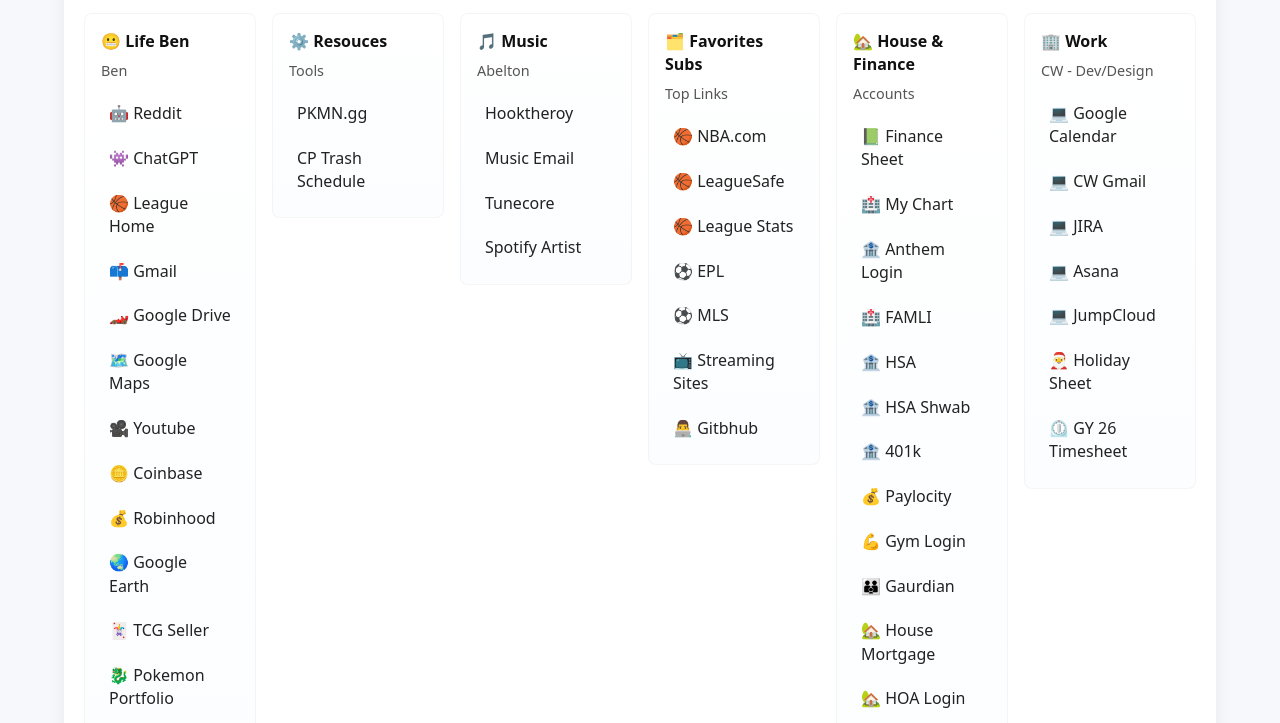
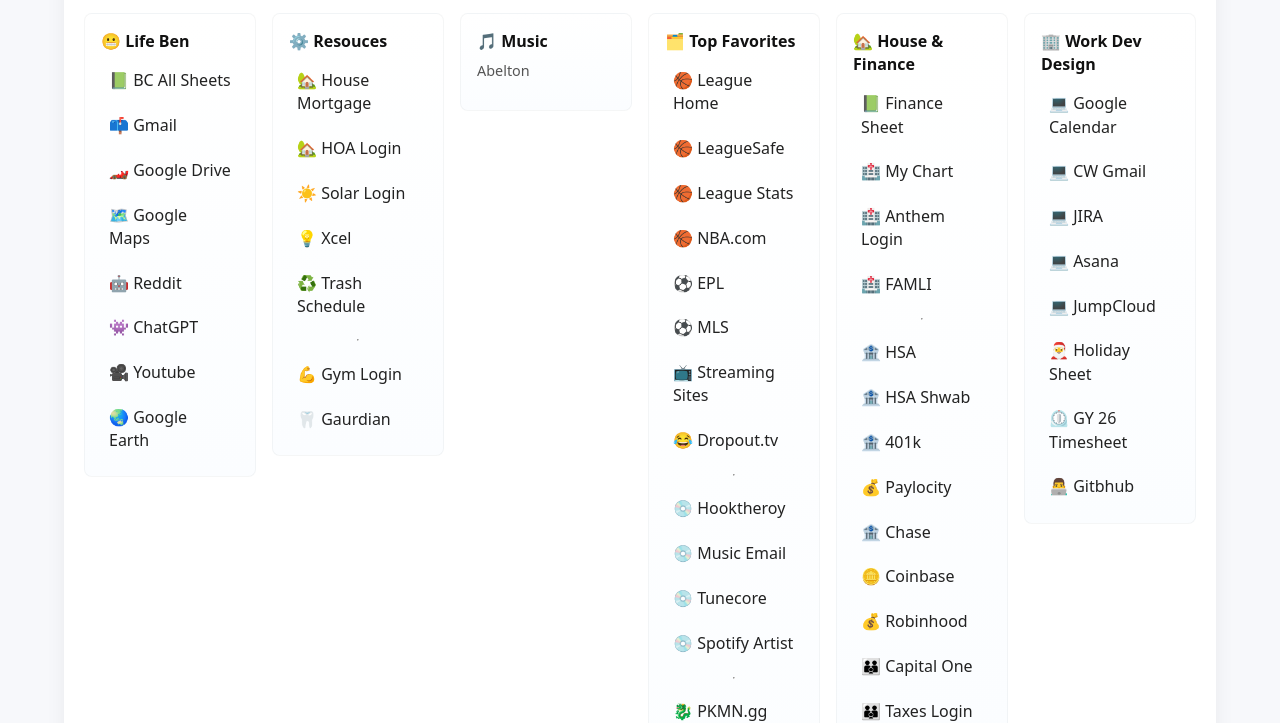
Before and after one commit to bencasalino/ben, a plain HTML site: page index.html in a window 1280 px wide. Shown: the part 84-807 px from the top of the page. Drawn offline with Linux system fonts and the light colour scheme.

Commit message:
adding more

```diff
--- a/index.html
+++ b/index.html
@@ -21,28 +21,21 @@
       <!-- Column 1 -->
       <article class="col" aria-labelledby="col1-title">
         <h2 id="col1-title">😬 Life Ben</h2>
-        <p class="lead">Ben</p>
+        <!-- <p class="lead">Ben</p> -->
         <ul class="link-list">
-          <li><a target="_blank" href="https://www.reddit.com/">🤖 Reddit</a></li>
-          <li><a target="_blank" href="https://chatgpt.com/">👾 ChatGPT</a></li>
-          <li><a target="_blank" href="https://fantasy.espn.com/basketball/league?leagueId=57357">🏀 League Home</a>
-          </li>
+          <li><a target="_blank"
+              href="https://docs.google.com/spreadsheets/d/1FMS_T2hR-TT_8k0F4RrCbzzgc_jHlxacSrEeNLghrpg/edit?gid=1651269286#gid=1651269286">📗
+              BC All Sheets</a></li>
           <li><a target="_blank" href="https://mail.google.com/mail/u/0/?hl=en#inbox">📫 Gmail</a></li>
           <li><a target="_blank" href="https://drive.google.com/drive/u/1/home">🏎️ Google Drive</a></li>
           <li><a target="_blank" href="https://maps.google.com/">🗺️ Google Maps</a></li>
+          <li><a target="_blank" href="https://www.reddit.com/">🤖 Reddit</a></li>
+          <li><a target="_blank" href="https://chatgpt.com/">👾 ChatGPT</a></li>
+          </li>
           <li><a target="_blank" href="https://www.youtube.com/">🎥 Youtube</a></li>
-          <li><a target="_blank" href="https://www.coinbase.com/price/bitcoin">🪙 Coinbase</a></li>
-          <li><a target="_blank" href="#c1-l8">💰 Robinhood</a></li>
           <li><a target="_blank"
               href="https://earth.google.com/web/@0,-0.391,0a,22251752.77375655d,35y,0h,0t,0r/data=CgRCAggBOgMKATBCAggASg0I____________ARAA?authuser=0">🌏
               Google Earth</a></li>
-          <li><a target="_blank" href="https://store.tcgplayer.com/admin/Seller/Dashboard/5baf9a12">🃏 TCG Seller</a>
-          </li>
-          <li><a target="_blank" href="https://app.getcollectr.com/portfolio">🐉 Pokemon Portfolio</a></li>
-          <li><a target="_blank" href="https://watch.dropout.tv/browse">😂 Dropout.tv</a></li>
-          <li><a target="_blank"
-              href="https://docs.google.com/spreadsheets/d/1FMS_T2hR-TT_8k0F4RrCbzzgc_jHlxacSrEeNLghrpg/edit?gid=1651269286#gid=1651269286">📗
-              BC All Sheets</a></li>
 
         </ul>
       </article>
@@ -50,13 +43,19 @@
       <!-- Column 2 -->
       <article class="col" aria-labelledby="col2-title">
         <h2 id="col2-title">⚙️ Resouces</h2>
-        <p class="lead">Tools</p>
+        <!-- <p class="lead">Tools</p> -->
         <ul class="link-list">
-          <li><a target="_blank" href="https://www.pkmn.gg/">PKMN.gg</a></li>
+          <li><a target="_blank" href="#c4-l1">🏡 House Mortgage</a></li>
+          <li><a target="_blank" href="https://gcs3.eunify.net/LoginMod.asp?command=3">🏡 HOA Login</a></li>
+          <li><a target="_blank" href="#c4-l1">☀️ Solar Login</a></li>
+          <li><a target="_blank" href="https://my.xcelenergy.com/MyAccount/s/profile/manage-billing-account">💡
+              Xcel</a></li>
           <li><a target="_blank"
-              href="https://denvergov.org/Government/Agencies-Departments-Offices/Agencies-Departments-Offices-Directory/Recycle-Compost-Trash/Large-Item-Pickup">CP
+              href="https://denvergov.org/Government/Agencies-Departments-Offices/Agencies-Departments-Offices-Directory/Recycle-Compost-Trash/Large-Item-Pickup">♻️
               Trash Schedule</a></li>
-
+          <hr>
+          <li><a target="_blank" href="#c4-l1">💪 Gym Login</a></li>
+          <li><a target="_blank" href="https://login.guardianlife.com/app/">🦷 Gaurdian</a></li>
         </ul>
       </article>
 
@@ -65,53 +64,58 @@
         <h2 id="col3-title">🎵 Music</h2>
         <p class="lead">Abelton</p>
         <ul class="link-list">
-          <li><a target="_blank" href="#c3-l1">Hooktheroy</a></li>
-          <li><a target="_blank" href="#c3-l2">Music Email</a></li>
-          <li><a target="_blank" href="#c3-l2">Tunecore</a></li>
-          <li><a target="_blank" href="#c3-l2">Spotify Artist</a></li>
         </ul>
       </article>
 
       <!-- Column 4 -->
       <article class="col" aria-labelledby="col4-title">
-        <h2 id="col4-title">🗂️ Favorites Subs</h2>
-        <p class="lead">Top Links</p>
+        <h2 id="col4-title">🗂️ Top Favorites</h2>
+        <!-- <p class="lead">Top Links</p> -->
         <ul class="link-list">
-          <li><a target="_blank" href="https://www.nba.com/schedule">🏀 NBA.com</a></li>
+          <li><a target="_blank" href="https://fantasy.espn.com/basketball/league?leagueId=57357">🏀 League Home</a>
           <li><a target="_blank" href="https://www.leaguesafe.com/league/4366826">🏀 LeagueSafe</a></li>
           <li><a target="_blank"
-            href="https://docs.google.com/spreadsheets/d/1bkoVXLsDL4TLx9ATViQ7GzS_32VxTzDvEH44h-i9GMk/edit?gid=0#gid=0">🏀 League
+              href="https://docs.google.com/spreadsheets/d/1bkoVXLsDL4TLx9ATViQ7GzS_32VxTzDvEH44h-i9GMk/edit?gid=0#gid=0">🏀
+              League
               Stats</a></li>
+          <li><a target="_blank" href="https://www.nba.com/schedule">🏀 NBA.com</a></li>
           <li><a target="_blank" href="https://www.premierleague.com/">⚽ EPL</a></li>
           <li><a target="_blank" href="https://www.mlssoccer.com/">⚽ MLS</a></li>
           <li><a target="_blank" href="#c4-l6">📺 Streaming Sites</a></li>
-            <li><a target="_blank" href="#c4-l10">👨‍💻 Gitbhub</a></li>
+          <li><a target="_blank" href="https://watch.dropout.tv/browse">😂 Dropout.tv</a></li>
+          <hr>
+          <li><a target="_blank" href="#c3-l1">💿 Hooktheroy</a></li>
+          <li><a target="_blank" href="#c3-l2">💿 Music Email</a></li>
+          <li><a target="_blank" href="#c3-l2">💿 Tunecore</a></li>
+          <li><a target="_blank" href="#c3-l2">💿 Spotify Artist</a></li>
+          <hr>
+          <li><a target="_blank" href="https://www.pkmn.gg/">🐉 PKMN.gg</a></li>
+          <li><a target="_blank" href="https://app.getcollectr.com/portfolio">🐉 Pokemon Portfolio</a></li>
+          <li><a target="_blank" href="https://store.tcgplayer.com/admin/Seller/Dashboard/5baf9a12">🃏 TCG Seller</a>
+          </li>
         </ul>
       </article>
 
       <!-- Column 4 -->
       <article class="col" aria-labelledby="col4-title">
         <h2 id="col4-title">🏡 House & Finance</h2>
-        <p class="lead">Accounts</p>
+        <!-- <p class="lead">Accounts</p> -->
         <ul class="link-list">
-          <li><a target="_blank" href="https://docs.google.com/spreadsheets/d/1tHtOBEeOe4ekJCe0G7EkKjaqj0RMTypb-vAiwALfrqs/edit?gid=0#gid=0">📗 Finance Sheet</a></li>
-          <li><a target="_blank" href="https://mychart.denverhealth.org/mychart/Authentication/Login?">🏥 My Chart </a></li>
-          <li><a target="_blank" href="https://membersecure.anthem.com/member/dashboard">🏦 Anthem Login</a></li>
+          <li><a target="_blank"
+              href="https://docs.google.com/spreadsheets/d/1tHtOBEeOe4ekJCe0G7EkKjaqj0RMTypb-vAiwALfrqs/edit?gid=0#gid=0">📗
+              Finance Sheet</a></li>
+          <li><a target="_blank" href="https://mychart.denverhealth.org/mychart/Authentication/Login?">🏥 My Chart </a>
+          </li>
+          <li><a target="_blank" href="https://membersecure.anthem.com/member/dashboard">🏥 Anthem Login</a></li>
           <li><a target="_blank" href="https://famli.colorado.gov/">🏥 FAMLI</a></li>
+          <hr>
           <li><a target="_blank" href="https://account.hsabank.com/#/auth/login">🏦 HSA</a></li>
           <li><a target="_blank" href="#c4-l1">🏦 HSA Shwab</a></li>
           <li><a target="_blank" href="#c4-l1">🏦 401k</a></li>
           <li><a target="_blank" href="https://access.paylocity.com/">💰 Paylocity</a></li>
-          <li><a target="_blank" href="#c4-l1">💪 Gym Login</a></li>
-          <li><a target="_blank"
-              href="https://login.guardianlife.com/app/guardianlife_guardiananytimeprod_1/exk7g3v8a0D8kEuzr4h7/sso/saml?SAMLRequest=fVLRctowEPwVj95t2YJgWQPM0NBOmboJDbQPfWGEfICKLbk6KST9%2BjqmSWhnmieNVrd7u6cbo2zqVsyCP5g7%2BBkAffTQ1AZF%2FzAhwRlhJWoURjaAwiuxmn0uBUtS0TrrrbI1uaC8zZCI4Ly2hkSL%2BYRsqqrIVcGGPMsZFFf5iA%2B2BcCIp1KprcpGKeScb9lQkugbOOyYE9IJdXTEAAuDXhrfQSm7irM0ZnzNMjEciDT%2FTqJ5l0Yb6XvWwfsWBaW13WuT7IN0lZam1jtIlG2obFt6CW6eL9I8et1Al7XaZBQejvl%2BcM9lOufH9%2BGXGx5yimjpU3YSzZ7zXVuDoQG3AnevFXy9K18dnE6n5B%2F13kJR%2FsgyfvxU0sZWoYakPbS9LsXzyWKpsEe%2FlDljN2lVkWj55xPeaVNps397%2FttzEYqP6%2FUyXt6u1mQ6fpIW%2FTzd9EV4TC%2Fh8XlNbjrBxXxpa60eow%2FWNdL%2Fv1%2BWZD2iq3jXl4pgsAWldxo637O6tqdrB9LDhHgXgNDpuenf6zj9DQ%3D%3D&RelayState=https%3A%2F%2Fwww.guardiananytime.com%2Fapp3%2Fwps%2Fmyportal%2Fga%2Fmember%2FMemberHome%2F%21ut%2Fp%2Fz1%2F04_Sj9CPykssy0xPLMnMz0vMAfIjo8ziTQJ9TDyc3Q183V0MzA0CQwIDXEyD_I0NDAz0wwkpiAJKG-AAjiD9UWAlvoEuFoaGFkY-7sZBLgaOll7uriEmhgahruboCgyCLRyBCsxcgkxcLA3AVhCypCA3wiDT01ERADjI__s%21%2Fdz%2Fd5%2FL2dBISEvZ0FBIS9nQSEh%2F">🧑‍🧑‍🧒
-              Gaurdian</a></li>
-          <li><a target="_blank" href="#c4-l1">🏡 House Mortgage</a></li>
-          <li><a target="_blank" href="https://gcs3.eunify.net/LoginMod.asp?command=3">🏡 HOA Login</a></li>
-          <li><a target="_blank" href="#c4-l1">☀️ Solar Login</a></li>
-          <li><a target="_blank" href="https://my.xcelenergy.com/MyAccount/s/profile/manage-billing-account">💡
-              Xcel</a></li>
           <li><a target="_blank" href="https://www.chase.com/">🏦 Chase</a></li>
+          <li><a target="_blank" href="https://www.coinbase.com/price/bitcoin">🪙 Coinbase</a></li>
+          <li><a target="_blank" href="#c1-l8">💰 Robinhood</a></li>
           <li><a target="_blank"
               href="https://verified.capitalone.com/auth/signin?Product=ENTERPRISE&goto_url=https:%2F%2Fmyaccounts.capitalone.com%2F%23%2FProfile#/Profile">🧑‍🧑‍🧒
               Capital One </a></li>
@@ -122,8 +126,8 @@
         </ul>
       </article>
       <article class="col" aria-labelledby="col4-title">
-        <h2 id="col4-title">🏢 Work</h2>
-        <p class="lead">CW - Dev/Design</p>
+        <h2 id="col4-title">🏢 Work Dev Design</h2>
+        <!-- <p class="lead">CW - Dev/Design</p> -->
         <ul class="link-list">
           <li><a target="_blank" href="https://calendar.google.com/calendar/u/0/r">💻 Google Calendar</a></li>
           <li><a target="_blank" href="https://mail.google.com/mail/u/0/#inbox">💻 CW Gmail</a></li>
@@ -131,11 +135,14 @@
           <li><a target="_blank" href="https://app.asana.com/1/33487675719170/home">💻 Asana</a></li>
           <li><a href="https://console.jumpcloud.com/#/home">💻 JumpCloud</a></li>
           <li><a target="_blank"
-              href="https://docs.google.com/spreadsheets/d/1gAIaPXq4hdjeF2L0uU00iZktIt3zvzn9hhZ4Ss2G0_M/edit?gid=161333219#gid=161333219">🎅 Holiday
+              href="https://docs.google.com/spreadsheets/d/1gAIaPXq4hdjeF2L0uU00iZktIt3zvzn9hhZ4Ss2G0_M/edit?gid=161333219#gid=161333219">🎅
+              Holiday
               Sheet</a></li>
           <li><a target="_blank"
-              href="https://docs.google.com/spreadsheets/d/1GsQzU1e7wZf_t3bOEDiJXxQaFYMUuDcCHp-LCgqBewQ/edit?gid=1121594823#gid=1121594823">⏲️ GY 26 Timesheet</a>
+              href="https://docs.google.com/spreadsheets/d/1GsQzU1e7wZf_t3bOEDiJXxQaFYMUuDcCHp-LCgqBewQ/edit?gid=1121594823#gid=1121594823">⏲️
+              GY 26 Timesheet</a>
           </li>
+          <li><a target="_blank" href="#c4-l10">👨‍💻 Gitbhub</a></li>
 
         </ul>
       </article>
@@ -150,4 +157,5 @@
 <!-- <li><a target="_blank" href="#c4-l10">FB Marketplace</a></li> -->
 <!-- <li><a target="_blank" href="#c4-l1">🧑‍🧑‍🧒 Paypal</a></li> -->
 <!-- <li><a target="_blank" href="#c4-l1">🧑‍🧑‍🧒 NextDoor CP</a></li> -->
+
 </html>
```
Lines whose indentation alone changed are shown as unchanged.
